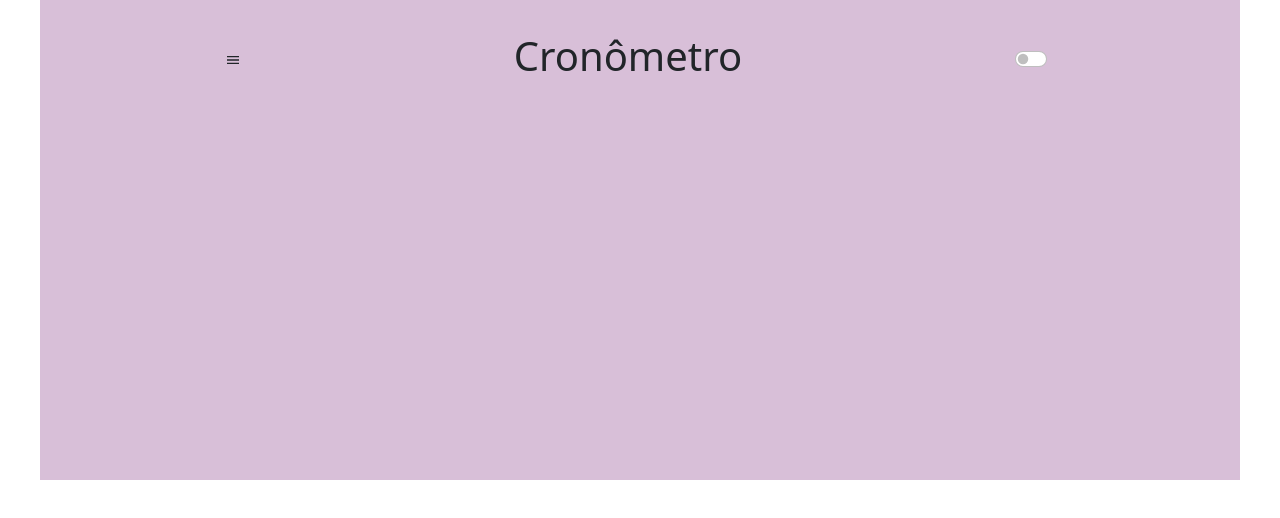
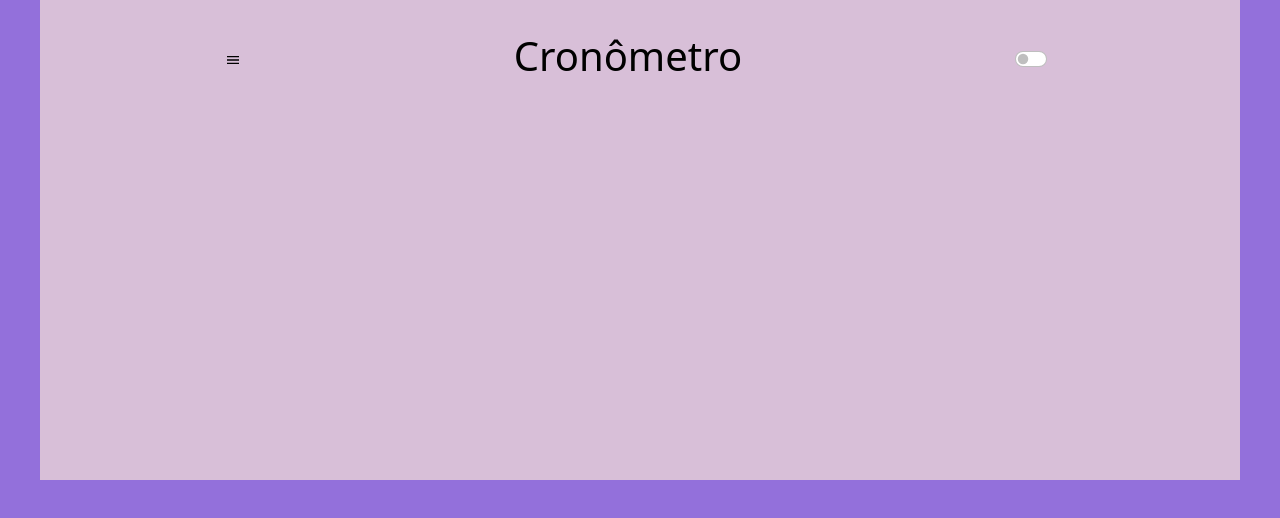
Before and after one commit to WesleySv19/Stopwatch, a React (Vite) app: page / in a window 1280 px wide. Shown: the top 518 px of the page. Built offline with nearby package versions, Linux system fonts and the light colour scheme.

Commit message:
Applying dark mode rule in css

```diff
--- a/src/index.css
+++ b/src/index.css
@@ -3,3 +3,19 @@
   padding: 0;
   box-sizing: border-box;
 }
+
+body {
+  background-color: #9370DB !important;
+}
+
+.light-theme {
+  background-color: #F5F5F5;
+  color: #000;
+  transition: background-color 0.3s ease, color 0.3s ease;
+}
+
+.dark-theme {
+  background-color: #171515;
+  color: #F5F5F5;
+  transition: background-color 0.3s ease, color 0.3s ease;
+}
```
